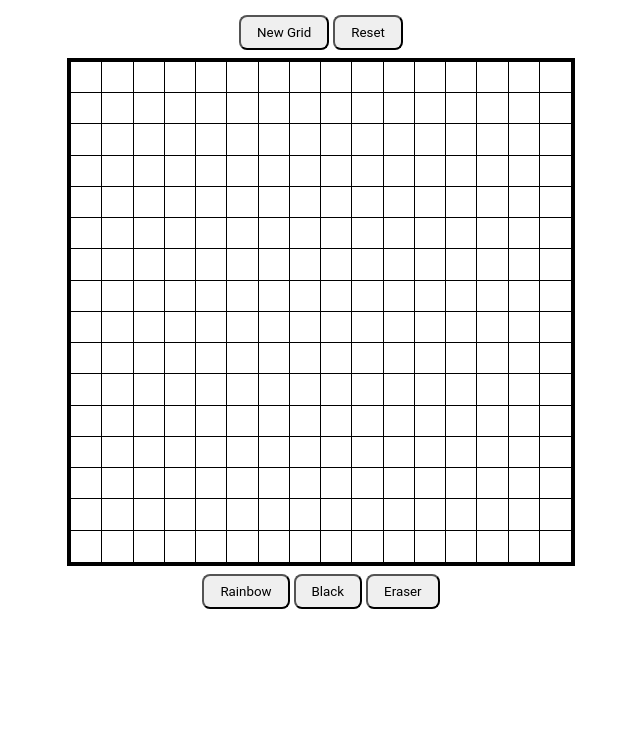
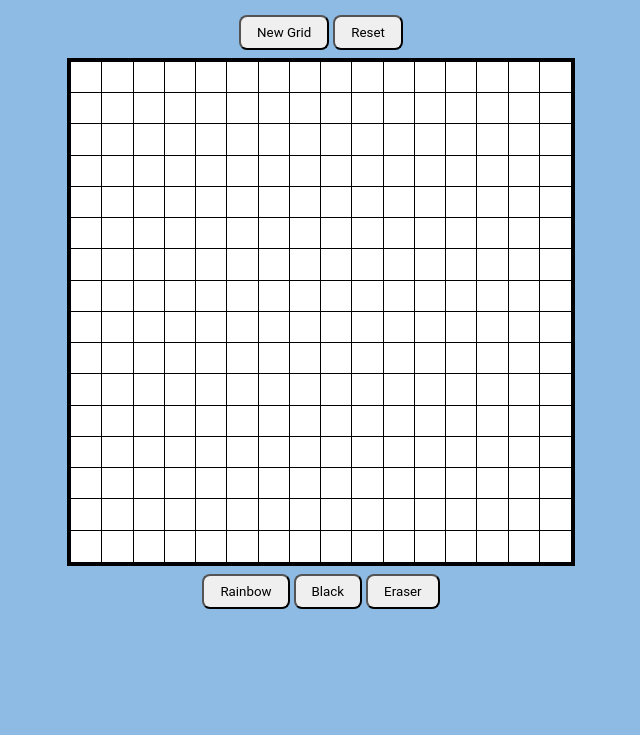
Before and after one commit to wise-guru/etch-a-sketch, a plain HTML site: page index.html in a window 1280 px wide. Shown: the part 81-816 px from the top of the page, without its empty margins (319-959 px from the left). Drawn offline with Linux system fonts and the light colour scheme.

Commit message:
Change page color

```diff
--- a/style.css
+++ b/style.css
@@ -3,6 +3,7 @@ body {
     flex-direction: column;
     height: 100vh;
     place-items: center;
+    background-color: rgb(141, 187, 228);
 }
 
 #grid {
```
